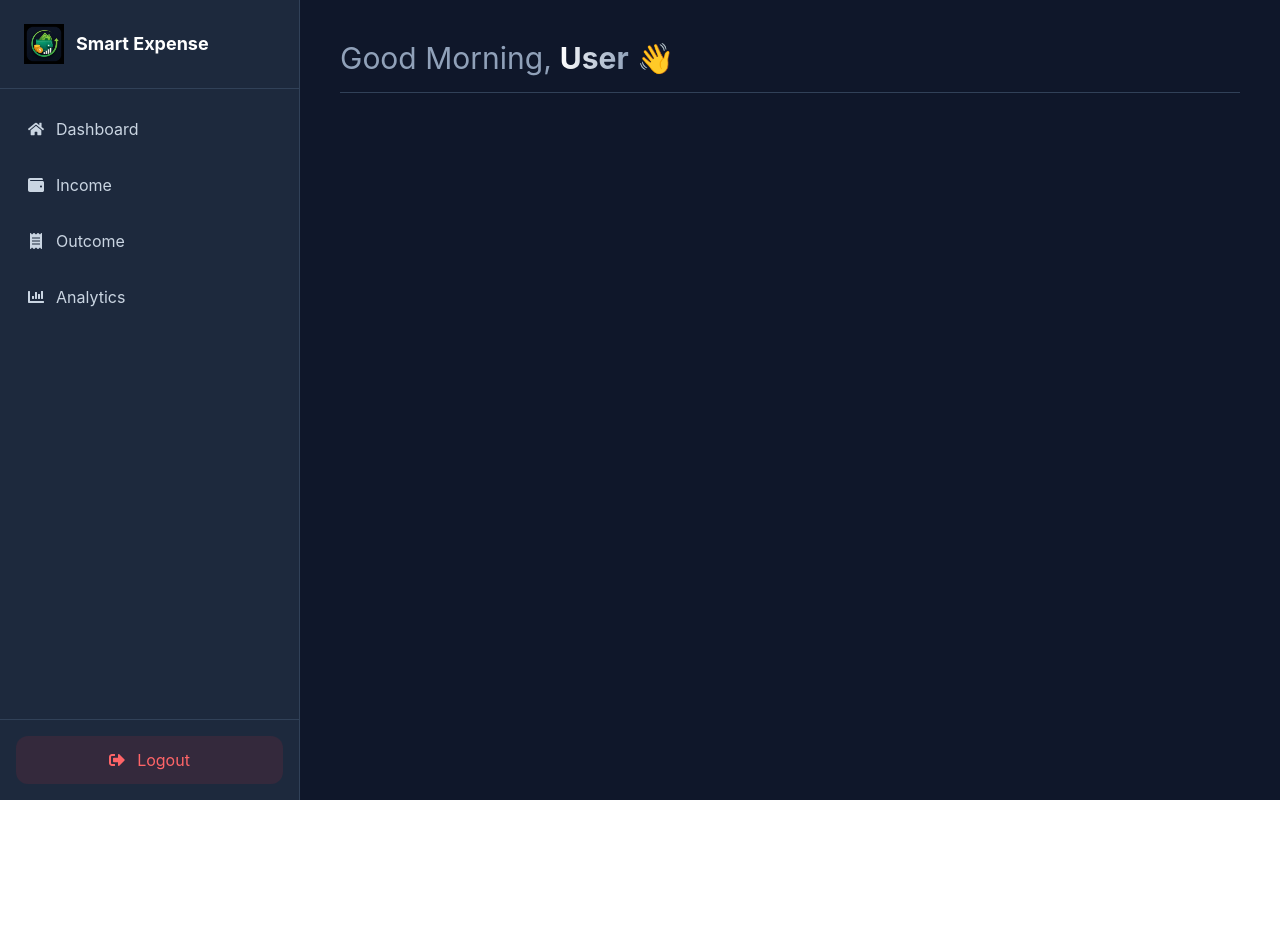
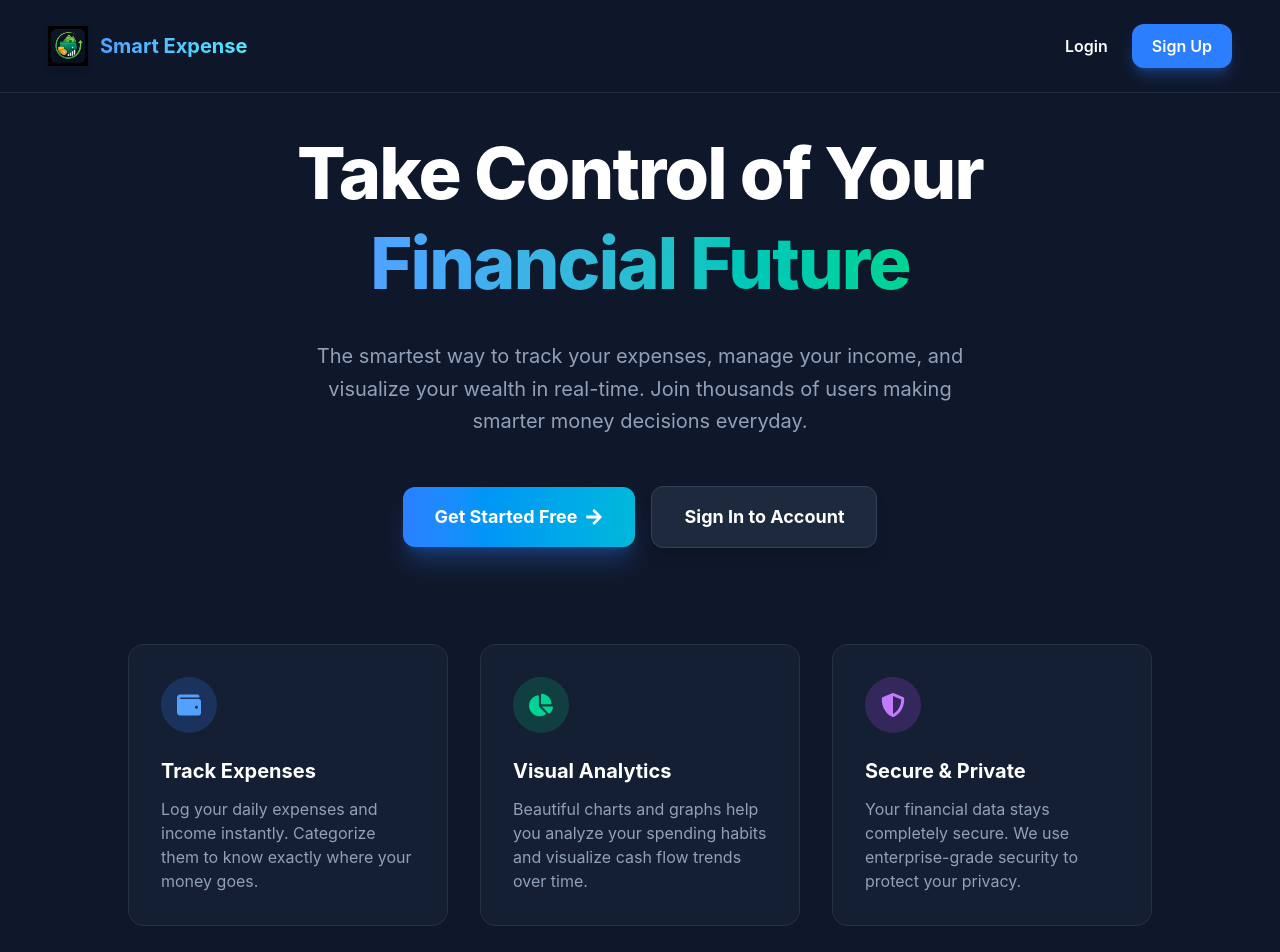
Before and after one commit to Shavidu-Keshan/smart-expense-tracker, a React (Vite) app in the folder smart-expense-tracker/: page /landing in a window 1280 px wide. Shown: the top 952 px of the page. Before the commit the page ends 800 px from the top, so only its background shows below. Built offline with nearby package versions, Linux system fonts and the light colour scheme.

Commit message:
Build expense tracker landing page

```diff
--- a/smart-expense-tracker/src/App.jsx
+++ b/smart-expense-tracker/src/App.jsx
@@ -4,6 +4,7 @@ import { Toaster } from 'react-hot-toast';
 import Login from './pages/login';
 import Register from './pages/register';
 import Dashboard from './pages/home';
+import Landing from './pages/landing';
 import Home from './pages/home';
 function App() {
   return (
@@ -15,7 +16,9 @@ function App() {
           {/* <Route path="/" element={<Home />} /> */}
           <Route path="/login" element={<Login />} />
           <Route path="/signup" element={<Register />} />
+          <Route path="/landing" element={<Landing />} />
           <Route path="/*" element={<Home />} />
+
 
         </Routes>
       </div>
--- /dev/null
+++ b/smart-expense-tracker/src/pages/landing.jsx
@@ -0,0 +1,99 @@
+import React from "react";
+import { Link, useNavigate } from "react-router-dom";
+import { FaArrowRight, FaChartPie, FaWallet, FaShieldAlt } from "react-icons/fa";
+import logo from "../assets/logo.png";
+
+export default function Landing() {
+  const navigate = useNavigate();
+
+  return (
+    <div className="min-h-screen bg-[#0f172a] text-white font-sans flex flex-col">
+      {/* Navigation Bar */}
+      <nav className="flex items-center justify-between p-6 md:px-12 bg-slate-900/50 backdrop-blur-md border-b border-slate-800 fixed w-full top-0 z-50">
+        <div className="flex items-center gap-3">
+          <img src={logo} alt="Smart Expense Tracker Logo" className="w-10 h-10 object-contain drop-shadow-md" />
+          <h1 className="text-xl font-bold bg-clip-text text-transparent bg-gradient-to-r from-blue-400 to-cyan-300">
+            Smart Expense
+          </h1>
+        </div>
+        <div>
+          <button
+            onClick={() => navigate('/login')}
+            className="text-white hover:text-blue-400 font-semibold px-4 py-2 transition-colors mr-2"
+          >
+            Login
+          </button>
+          <button
+            onClick={() => navigate('/register')}
+            className="bg-blue-500 hover:bg-blue-600 text-white px-5 py-2.5 rounded-xl font-semibold transition-colors shadow-lg shadow-blue-500/30 hidden sm:inline-block"
+          >
+            Sign Up
+          </button>
+        </div>
+      </nav>
+
+      {/* Hero Section */}
+      <main className="flex-1 flex flex-col justify-center items-center text-center px-4 pt-32 pb-20">
+        <div className="max-w-4xl mx-auto space-y-8">
+          <h1 className="text-5xl md:text-7xl font-extrabold tracking-tight leading-tight">
+            Take Control of Your <br className="hidden md:block" />
+            <span className="text-transparent bg-clip-text bg-gradient-to-r from-blue-400 to-emerald-400">
+              Financial Future
+            </span>
+          </h1>
+
+          <p className="text-lg md:text-xl text-slate-400 max-w-2xl mx-auto leading-relaxed">
+            The smartest way to track your expenses, manage your income, and visualize your wealth in real-time. Join thousands of users making smarter money decisions everyday.
+          </p>
+
+          <div className="flex flex-col sm:flex-row items-center justify-center gap-4 pt-4">
+            <button
+              onClick={() => navigate('/register')}
+              className="w-full sm:w-auto flex items-center justify-center gap-2 bg-gradient-to-r from-blue-500 to-cyan-500 hover:from-blue-600 hover:to-cyan-600 text-white px-8 py-4 rounded-xl font-bold text-lg transition-all transform hover:scale-105 shadow-xl shadow-blue-500/25"
+            >
+              Get Started Free <FaArrowRight />
+            </button>
+            <button
+              onClick={() => navigate('/login')}
+              className="w-full sm:w-auto bg-slate-800 hover:bg-slate-700 border border-slate-700 text-white px-8 py-4 rounded-xl font-bold text-lg transition-colors shadow-lg"
+            >
+              Sign In to Account
+            </button>
+          </div>
+        </div>
+
+        {/* Feature Highlights Grid */}
+        <div className="grid grid-cols-1 md:grid-cols-3 gap-8 max-w-5xl mx-auto mt-24">
+          <div className="bg-slate-800/50 p-8 rounded-2xl border border-slate-700/50 backdrop-blur-sm text-left">
+            <div className="bg-blue-500/20 w-14 h-14 rounded-full flex items-center justify-center text-blue-400 mb-6">
+              <FaWallet className="text-2xl" />
+            </div>
+            <h3 className="text-xl font-bold mb-3">Track Expenses</h3>
+            <p className="text-slate-400">Log your daily expenses and income instantly. Categorize them to know exactly where your money goes.</p>
+          </div>
+
+          <div className="bg-slate-800/50 p-8 rounded-2xl border border-slate-700/50 backdrop-blur-sm text-left">
+            <div className="bg-emerald-500/20 w-14 h-14 rounded-full flex items-center justify-center text-emerald-400 mb-6">
+              <FaChartPie className="text-2xl" />
+            </div>
+            <h3 className="text-xl font-bold mb-3">Visual Analytics</h3>
+            <p className="text-slate-400">Beautiful charts and graphs help you analyze your spending habits and visualize cash flow trends over time.</p>
+          </div>
+
+          <div className="bg-slate-800/50 p-8 rounded-2xl border border-slate-700/50 backdrop-blur-sm text-left">
+            <div className="bg-purple-500/20 w-14 h-14 rounded-full flex items-center justify-center text-purple-400 mb-6">
+              <FaShieldAlt className="text-2xl" />
+            </div>
+            <h3 className="text-xl font-bold mb-3">Secure & Private</h3>
+            <p className="text-slate-400">Your financial data stays completely secure. We use enterprise-grade security to protect your privacy.</p>
+          </div>
+        </div>
+      </main>
+
+      {/* Footer */}
+      <footer className="border-t border-slate-800 py-8 text-center text-slate-500 text-sm">
+        <p>&copy; {new Date().getFullYear()} Smart Expense Tracker. All rights reserved.</p>
+      </footer>
+    </div>
+  );
+}
```
